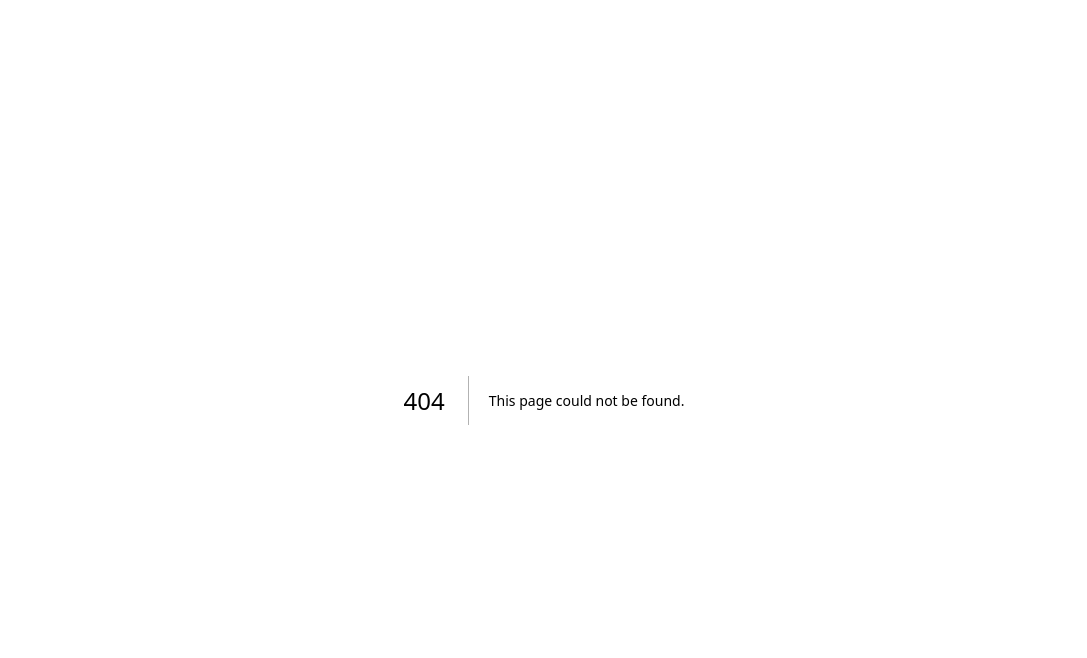
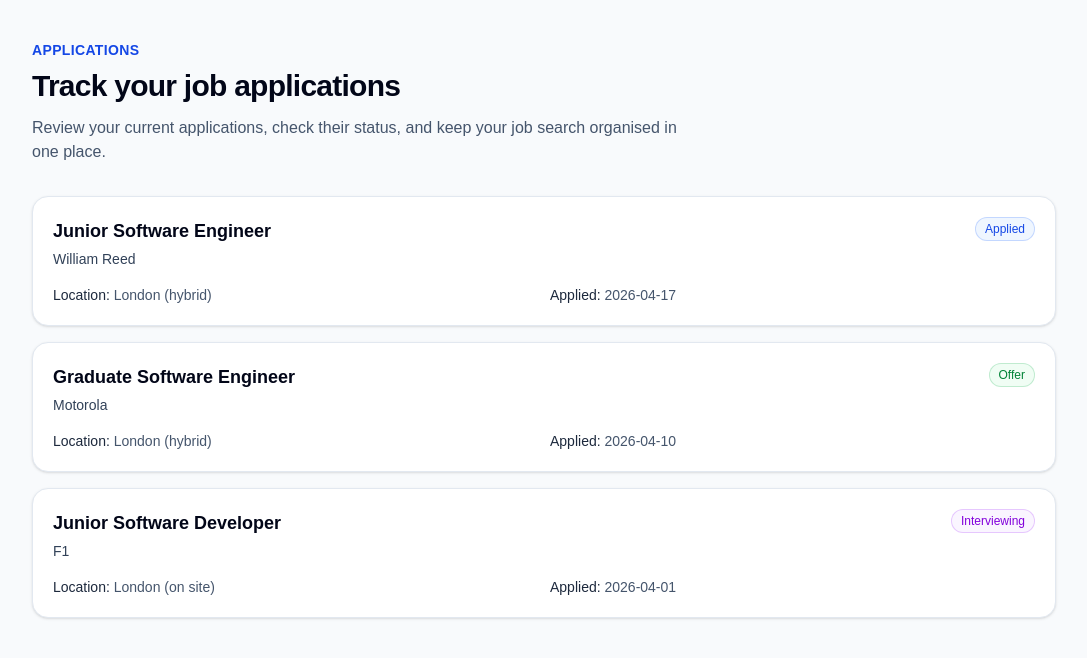
Before and after one commit to Tito42914/JobTrackr-Pro, a Next.js app: page /applications in a window 1280 px wide. Before the commit this address had no page. Shown: the top 658 px of the page, without its empty margins (96-1183 px from the left). Built offline with nearby package versions, Linux system fonts and the light colour scheme.

Commit message:
Build initial JobTrackr Pro frontend foundation

```diff
--- /dev/null
+++ b/src/app/applications/[id]/edit/page.tsx
@@ -0,0 +1,3 @@
+export default function EditApplicationPage() {
+    return <h1>Edit Application</h1>;
+}
--- /dev/null
+++ b/src/app/applications/[id]/page.tsx
@@ -0,0 +1,96 @@
+import Link from "next/link";
+import { notFound } from "next/navigation";
+import { starterApplications } from "@/data/starterApplications";
+import StatusBadge from "@/features/applications/components/StatusBadge";
+
+type ApplicationDetailsPageProps = {
+    params: Promise<{
+        id: string;
+    }>;
+};
+
+export default async function ApplicationDetailsPage({
+    params,
+}: ApplicationDetailsPageProps) {
+    const { id } = await params;
+
+    const application = starterApplications.find(
+        (item) => item.id === id
+    );
+
+    if (!application) {
+        notFound();
+    }
+
+    return (
+        <main className="min-h-screen bg-slate-50 px-6 py-10">
+            <div className="mx-auto max-w-3xl">
+                <Link
+                  href="/applications"
+                  className="text-sm font-medium text-blue-700 hover:text-blue-800"
+                >
+                    Back to applications
+                </Link>
+
+                <article className="mt-6 rounded-2xl border border-slate-200 bg-white p-6 shadow-sm">
+                    <div className="flex flex-col gap-4 sm:flex-row sm:items-start sm:justify-between">
+                        <div>
+                            <p className="text-sm font-semibold uppercase tracking-wide text-blue-700">
+                                Application details
+                            </p>
+                            <h1 className="mt-2 text-3xl font-bold tracking-tight text-slate-950">
+                                {application.role}
+                            </h1>
+                            <p className="mt-2 text-lg font-medium text-slate-700">
+                                {application.company}
+                            </p>
+                        </div>
+
+                        <StatusBadge status={application.status} />
+                    </div>
+
+                    <dl className="mt-8 grid gap-5 sm:grid-cols-2">
+                        <div>
+                            <dt className="text-sm font-medium text-slate-500">Location</dt>
+                            <dd className="mt-1 text-base text-slate-950">
+                                {application.location}
+                            </dd>
+                        </div>
+
+                        <div>
+                            <dt className="text-sm font-medium text-slate-500">
+                                Date applied
+                            </dt>
+                            <dd className="mt-1 text-base text-slate-950">
+                                {application.dateApplied}
+                            </dd>
+                        </div>
+
+                        <div>
+                            <dt className="text-sm font-medium text-slate-500">Job link</dt>
+                            <dd className="mt-1 text-base text-slate-950">
+                                {application.link || "No link saved yet"}
+                            </dd>
+                        </div>
+
+                        <div>
+                            <dt className="text-sm font-medium text-slate-500">
+                                Last updated
+                            </dt>
+                            <dd className="mt-1 text-base text-slate-950">
+                                {application.updatedAt}
+                            </dd>
+                        </div>
+                    </dl>
+
+                    <section className="mt-8">
+                        <h2 className="text-sm font-medium text-slate-500">Notes</h2>
+                        <p className="mt-2 rounded-xl bg-slate-50 p-4 text-base text-slate-700">
+                            {application.notes || "No notes saved yet"}
+                        </p>
+                    </section>
+                </article>
+            </div>
+        </main>
+    );
+}
--- /dev/null
+++ b/src/app/applications/new/page.tsx
@@ -0,0 +1,3 @@
+export default function NewApplicationPage() {
+    return <h1>New Application</h1>;
+}
--- /dev/null
+++ b/src/app/applications/page.tsx
@@ -0,0 +1,31 @@
+import { starterApplications } from "@/data/starterApplications";
+import ApplicationCard from "@/features/applications/components/ApplicationCard";
+
+export default function ApplicationsPage() {
+    return (
+        <main className="min-h-screen bg-slate-50 px-6 py-10">
+            <div className="mx-auto max-w-5xl">
+                <header className="mb-8">
+                    <p className="text-sm font-semibold uppercase tracking-wide text-blue-700">
+                        Applications
+                    </p>
+                    <h1 className="mt-2 text-3xl font-bold tracking-tight text-slate-950">
+                        Track your job applications
+                    </h1>
+                    <p className="mt-3 max-w-2xl text-base text-slate-600">
+                        Review your current applications, check their status, and keep your job search organised in one place.
+                    </p>
+                </header>
+
+                <section className="grid gap-4">
+                    {starterApplications.map((application) => (
+                        <ApplicationCard
+                          key={application.id}
+                          application={application}
+                        />
+                    ))}
+                </section>
+            </div>
+        </main>
+    );
+}
--- /dev/null
+++ b/src/constants/applicationStatuses.ts
@@ -0,0 +1,15 @@
+import type { ApplicationStatus } from "@/types/application";
+
+export const APPLICATION_STATUSES = [
+    "applied",
+    "interviewing",
+    "offer",
+    "rejected",
+] as const satisfies readonly ApplicationStatus[];
+
+export const APPLICATION_STATUS_LABELS: Record<ApplicationStatus, string> = {
+    applied: "Applied",
+    interviewing: "Interviewing",
+    offer: "Offer",
+    rejected: "Rejected",
+};
--- /dev/null
+++ b/src/data/starterApplications.ts
@@ -0,0 +1,40 @@
+import type { JobApplication } from "@/types/application";
+
+export const starterApplications: JobApplication[] = [
+    {
+        id: "starter-1",
+        company: "William Reed",
+        role: "Junior Software Engineer",
+        location: "London (hybrid)",
+        status: "applied",
+        dateApplied: "2026-04-17",
+        link: "",
+        notes: "Starter record migrated from the original JobTrackr project.",
+        createdAt: "2026-04-17T09:00:00.000Z",
+        updatedAt: "2026-04-17T09:00:00.000Z",
+    },
+    {
+        id: "starter-2",
+        company: "Motorola",
+        role: "Graduate Software Engineer",
+        location: "London (hybrid)",
+        status: "offer",
+        dateApplied: "2026-04-10",
+        link: "",
+        notes: "Starter record migrated from the original JobTrackr project.",
+        createdAt: "2026-04-10T09:00:00.000Z",
+        updatedAt: "2026-04-10T09:00:00.000Z",
+    },
+    {
+        id: "starter-3",
+        company: "F1",
+        role: "Junior Software Developer",
+        location: "London (on site)",
+        status: "interviewing",
+        dateApplied: "2026-04-01",
+        link: "",
+        notes: "Starter record migrated from the original JobTrackr project.",
+        createdAt: "2026-04-01T09:00:00.000Z",
+        updatedAt: "2026-04-01T09:00:00.000Z",
+    },
+];
--- /dev/null
+++ b/src/features/applications/components/ApplicationCard.tsx
@@ -0,0 +1,44 @@
+import type { JobApplication } from "@/types/application";
+import StatusBadge from "./StatusBadge";
+import Link from "next/link";
+
+type ApplicationCardProps = {
+    application: JobApplication;
+};
+
+export default function ApplicationCard({
+    application,
+}: ApplicationCardProps) {
+    return (
+        <article className="rounded-2xl border border-slate-200 bg-white p-5 shadow-sm transition hover:border-slate-300 hover:shadow-md">
+            <div className="flex flex-col gap-4 sm:flex-row sm:items-start sm:justify-between">
+                <div>
+                    <h2 className="text-lg font-semibold text-slate-950">
+                        <Link
+                          href={`/applications/${application.id}`}
+                          className="hover:text-blue-700"
+                        >
+                          {application.role}
+                        </Link>
+                    </h2>
+                    <p className="mt-1 text-sm font-medium text-slate-700">
+                        {application.company}
+                    </p>
+                </div>
+
+                <StatusBadge status={application.status} />
+            </div>
+
+            <div className="mt-4 grid gap-3 text-sm text-slate-600 sm:grid-cols-2">
+                <p>
+                    <span className="font-medium text-slate-800">Location:</span>{" "}
+                    {application.location}
+                </p>
+                <p>
+                    <span className="font-medium text-slate-800">Applied:</span>{" "}
+                    {application.dateApplied}
+                </p>
+            </div>
+        </article>
+    );
+}
--- /dev/null
+++ b/src/features/applications/components/StatusBadge.tsx
@@ -0,0 +1,23 @@
+import { APPLICATION_STATUS_LABELS } from "@/constants/applicationStatuses";
+import type { ApplicationStatus } from "@/types/application";
+
+type StatusBadgeProps = {
+    status: ApplicationStatus;
+};
+
+const statusStyles: Record<ApplicationStatus, string> = {
+    applied: "bg-blue-50 text-blue-700 ring-blue-600/20",
+    interviewing: "bg-purple-50 text-purple-700 ring-purple-600/20",
+    offer: "bg-green-50 text-green-700 ring-green-600/20",
+    rejected: "bg-red-50 text-red-700 ring-red-600/20",
+};
+
+export default function StatusBadge({ status }: StatusBadgeProps) {
+    return (
+        <span
+          className={`inline-flex w-fit items-center rounded-full px-2.5 py-1 text-xs font-medium ring-1 ring-inset ${statusStyles[status]}`}
+        >
+            {APPLICATION_STATUS_LABELS[status]}
+        </span>
+    );
+}
--- /dev/null
+++ b/src/types/application.ts
@@ -0,0 +1,23 @@
+export type ApplicationStatus =
+  | "applied"
+  | "interviewing"
+  | "offer"
+  | "rejected";
+
+export interface JobApplication {
+    id: string;
+    company: string;
+    role: string;
+    location: string;
+    status: ApplicationStatus;
+    dateApplied: string;
+    link: string;
+    notes: string;
+    createdAt: string;
+    updatedAt: string;
+}
+
+export type JobApplicationInput = Omit<
+  JobApplication,
+  "id" | "createdAt" | "updatedAt"
+>;
```
Also changed, not shown: 7 other files (tests, documents, lock files or other folders).
